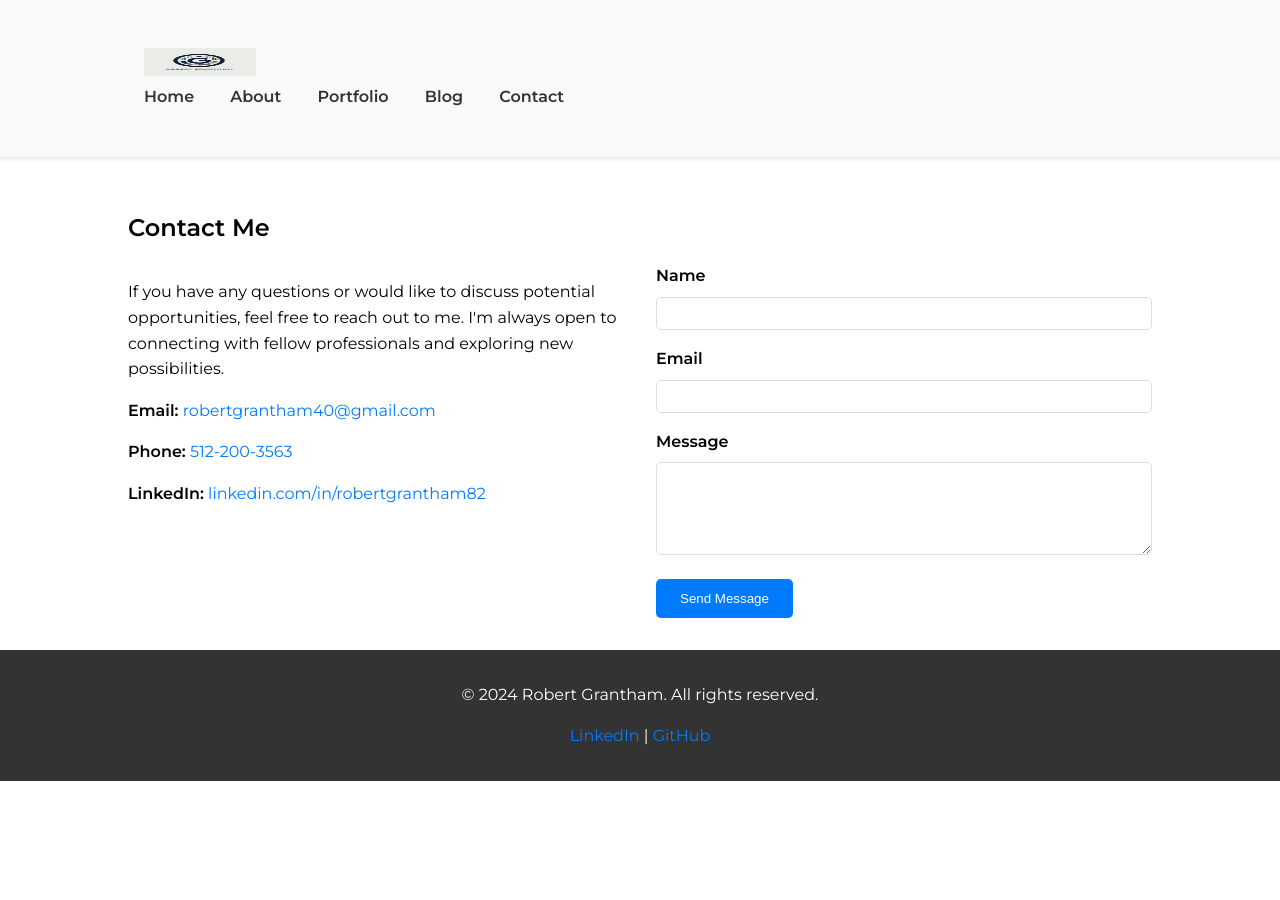
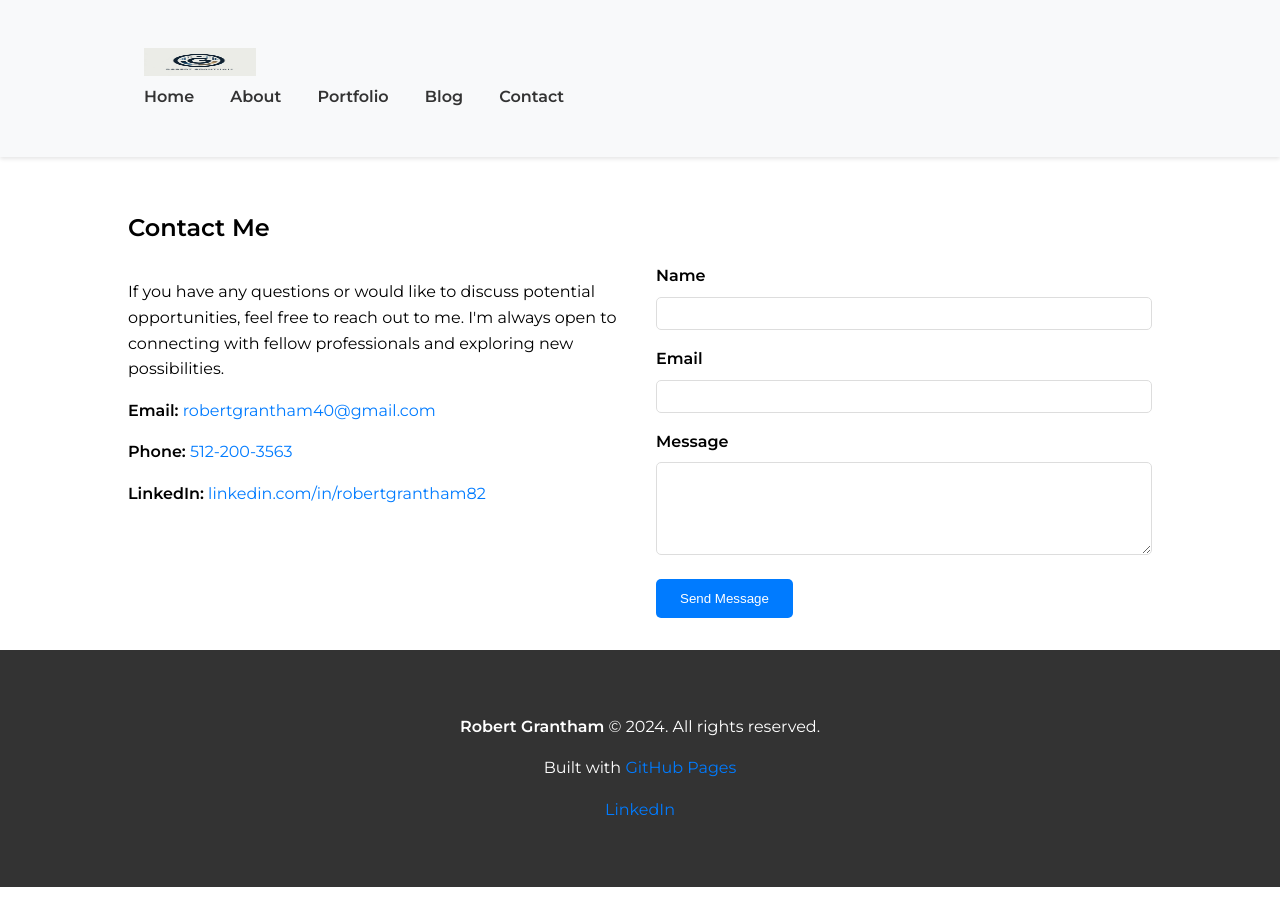
Before and after one commit to rgrantham82/rgrantham82.github.io, a Jekyll site: the page built from contact.html, in a window 1280 px wide. Built offline with Jekyll 4.4.1, drawn with Linux system fonts in a browser that asks for light colours.

Commit message:
Update footer.html

```diff
--- a/_includes/footer.html
+++ b/_includes/footer.html
@@ -1,11 +1,15 @@
 <footer class="footer">
-    <div class="content has-text-centered">
-        <p>
-            &copy; 2024 Robert Grantham. All rights reserved.
-        </p>
-        <p>
-            <a href="https://www.linkedin.com/in/robertgrantham82" target="_blank">LinkedIn</a> |
-            <a href="https://github.com/rgrantham82" target="_blank">GitHub</a>
-        </p>
+    <div class="container">
+        <div class="content has-text-centered">
+            <p>
+                <strong>Robert Grantham</strong> &copy; 2024. All rights reserved.
+            </p>
+            <p>
+                Built with <a href="https://github.com/rgrantham82/rgrantham82.github.io">GitHub Pages</a>
+            </p>
+            <p>
+                <a href="https://linkedin.com/in/robertgrantham82" target="_blank">LinkedIn</a>
+            </p>
+        </div>
     </div>
 </footer>
```
